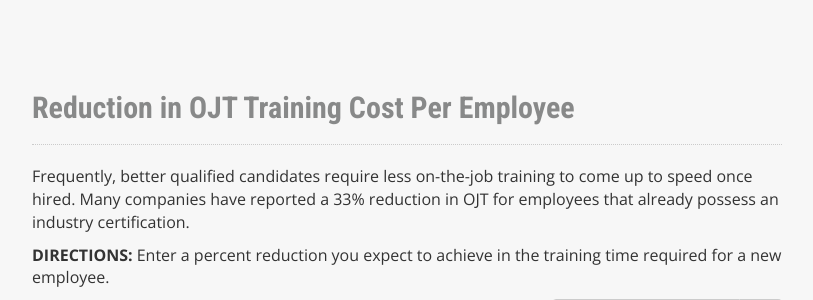
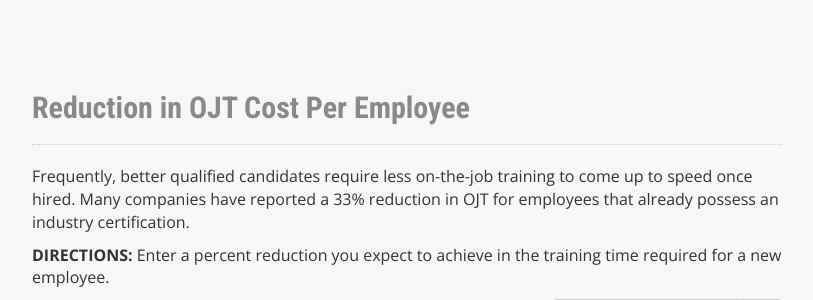
Before and after one commit to FriendlyDesignCo/ROI-calculator, a PHP site: page /possible-savings.php in a window 1280 px wide. Shown: the part 2284-2584 px from the top of the page, without its empty margins (38-851 px from the left). Run offline with PHP 8.4, Linux system fonts and the light colour scheme; some libraries are stand-ins or nearby versions.

Commit message:
Remove redundant "Training"
Fixes #22

```diff
--- a/possible-savings.php
+++ b/possible-savings.php
@@ -159,7 +159,7 @@ include('header.php'); ?>
 </div>
 <br><br><br>
 
-<h2>Reduction in OJT Training Cost Per Employee</h2>
+<h2>Reduction in OJT Cost Per Employee</h2>
 <p>Frequently, better qualified candidates require less on-the-job training to come up to speed once hired. Many companies have reported a 33% reduction in OJT for employees that already possess an industry certification.</p>
 <p><strong>DIRECTIONS:</strong> Enter a percent reduction you expect to achieve in the training time required for a new employee.</p>
 
```
